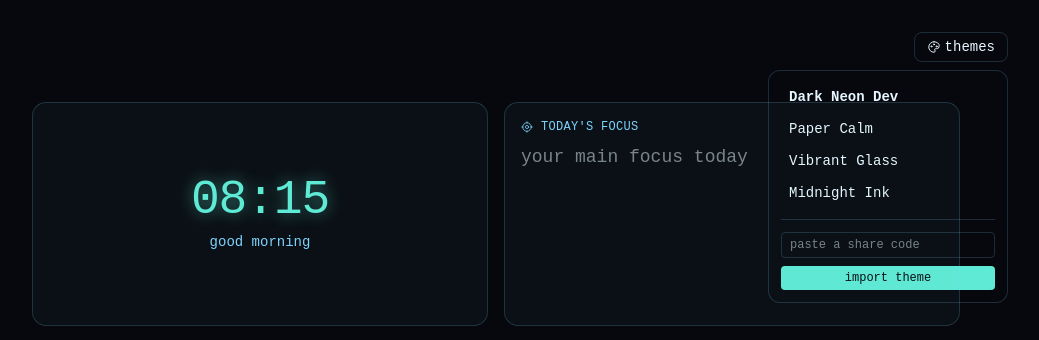
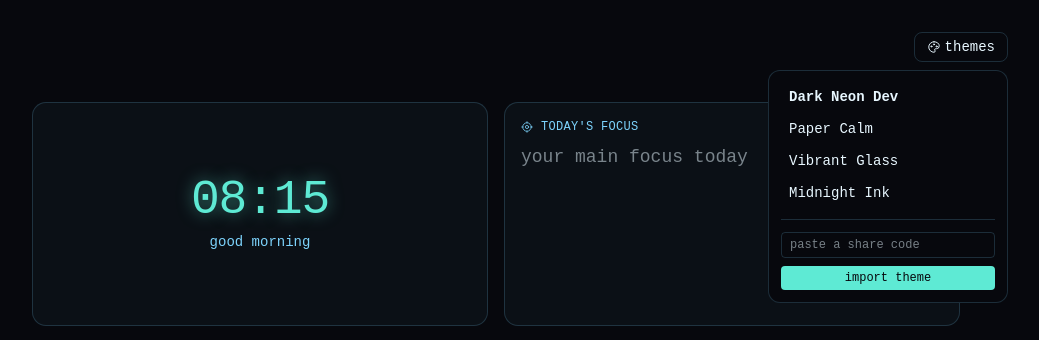
Before and after one commit to KP-MobileTechie/glance, a Next.js app: page / in a window 1280 px wide. Both pictures are taken after a click on the button "themes". Shown: the top 340 px of the page, without its empty margins (128-1167 px from the left). Built offline with nearby package versions, Linux system fonts and the light colour scheme; no server answers.

Commit message:
Fix theme dropdown stacking above bento grid

```diff
--- a/src/app/StartPage.tsx
+++ b/src/app/StartPage.tsx
@@ -33,7 +33,7 @@ export default function StartPage() {
 
   return (
     <main className="mx-auto min-h-screen max-w-5xl px-4 py-8">
-      <header className="mb-6 flex items-center justify-end">
+      <header className="relative z-10 mb-6 flex items-center justify-end">
         <ThemeSwitcher activeId={state.themeId} onSelect={(id) => patch({ themeId: id })} onImport={importTheme} />
       </header>
       <BentoGrid
--- a/src/components/ThemeSwitcher.tsx
+++ b/src/components/ThemeSwitcher.tsx
@@ -30,7 +30,7 @@ export function ThemeSwitcher({ activeId, onSelect, onImport }: ThemeSwitcherPro
         <IconPalette /> themes
       </button>
       {open && (
-        <div className="absolute right-0 mt-2 w-60 rounded-xl border p-3"
+        <div className="absolute right-0 mt-2 w-60 rounded-xl border p-3 z-50"
           style={{ background: 'var(--glance-bg)', borderColor: 'var(--glance-border)' }}>
           <div className="flex flex-col gap-1">
             {BUILT_IN_THEMES.map((t) => (
```
Also changed, not shown: 1 other file (tests, documents, lock files or other folders).
